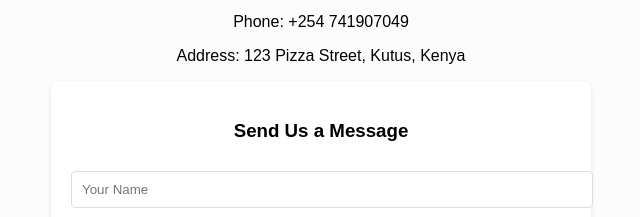
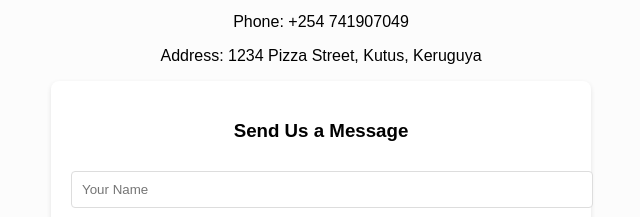
Before and after one commit to King-pn/pizza-hub, a plain HTML site: page index.html in a window 1280 px wide. Shown: the part 1176-1393 px from the top of the page, 319-959 px from the left. Drawn offline with Linux system fonts and the light colour scheme.

Commit message:
Update index.html

```diff
--- a/index.html
+++ b/index.html
@@ -154,7 +154,7 @@
         <p>We would love to hear from you! Reach out to us for any inquiries or feedback.</p>
         <p>Email: contact@isaacspizzainn.com</p>
         <p>Phone: +254 741907049</p>
-        <p>Address: 123 Pizza Street, Kutus, Kenya</p>
+        <p>Address: 1234 Pizza Street, Kutus, Keruguya</p>
 
         <div class="contact-form">
             <h3>Send Us a Message</h3>
```
